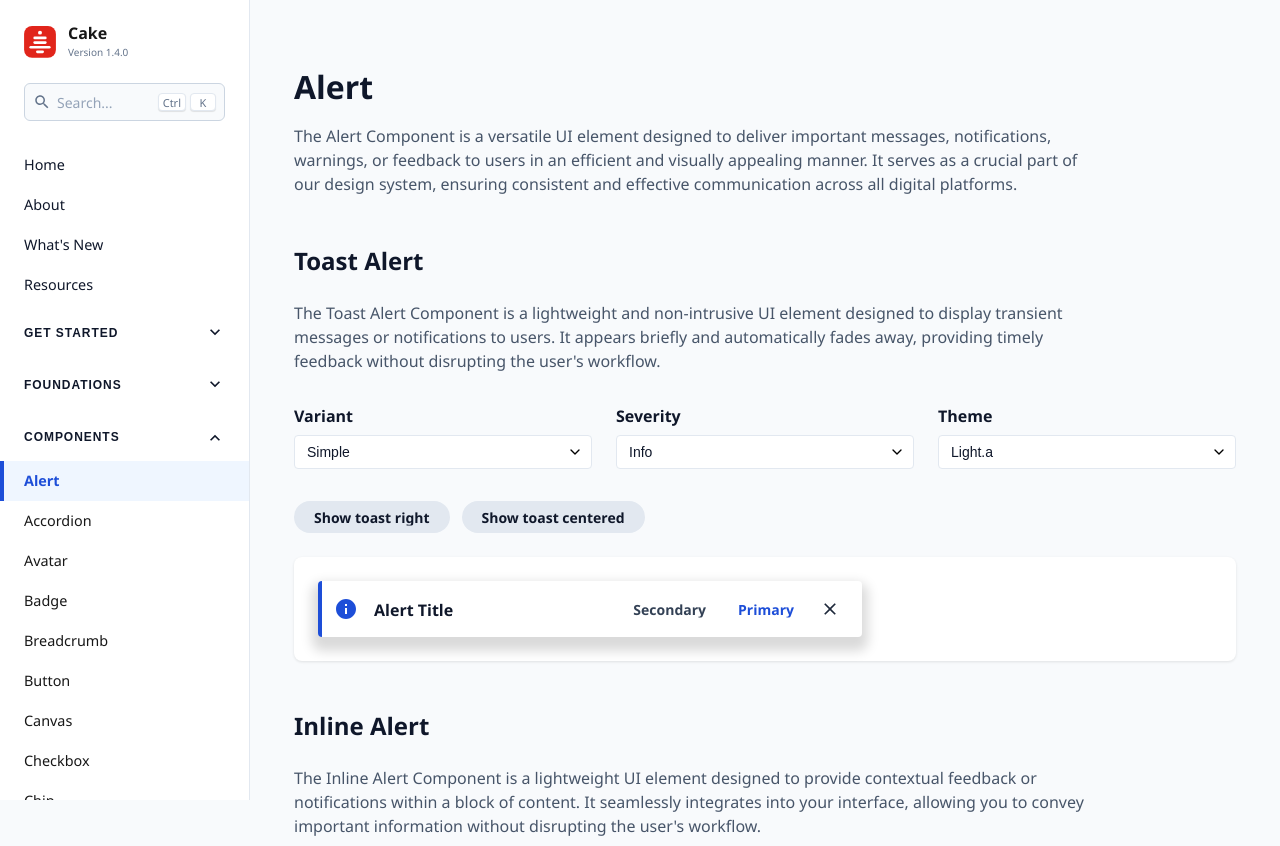
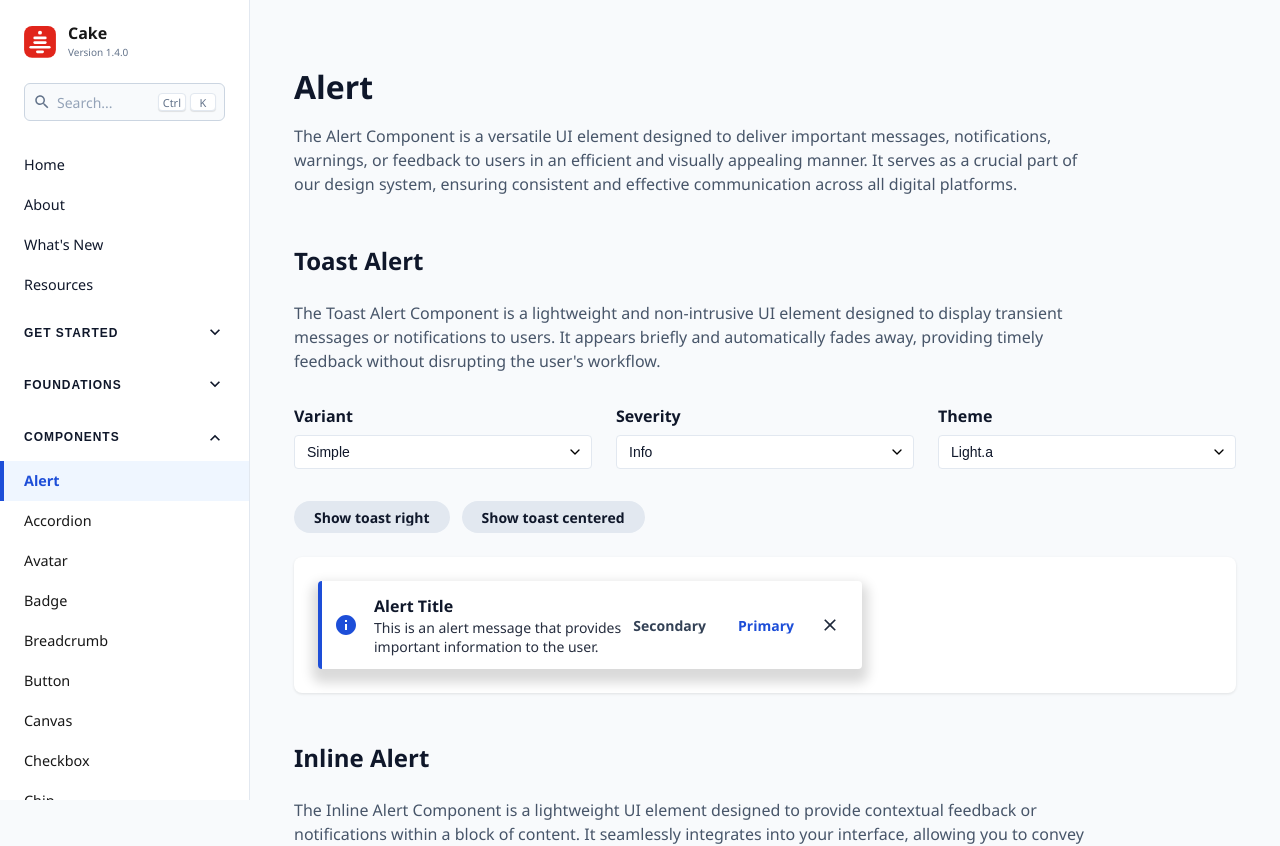
Before and after one commit to cake-admin/cakev2, a React (Create React App) app: page /components/alert in a window 1280 px wide. Shown: the top 846 px of the page. Built offline with nearby package versions, Linux system fonts and the light colour scheme.

Commit message:
Fix simple variant to display message text properly

```diff
--- a/src/components/design-system/Alert.js
+++ b/src/components/design-system/Alert.js
@@ -463,7 +463,10 @@ const Alert = forwardRef(({
 
         {variant === ALERT_VARIANTS.SIMPLE ? (
           <div style={{ display: 'flex', alignItems: 'center', justifyContent: 'center', flex: 1 }}>
-            {title && <Title variant={variant} severity={severity} theme={theme}>{title}</Title>}
+            <div style={{ display: 'flex', flexDirection: 'column', flex: 1 }}>
+              {title && <Title variant={variant} severity={severity} theme={theme}>{title}</Title>}
+              {message && <Message severity={severity} theme={theme}>{message}</Message>}
+            </div>
             <ActionsContainer variant={variant} style={{ marginLeft: 'auto', marginTop: 0, gap: '8px' }}>
               {actions.map((action, index) => (
                 <Button
```
